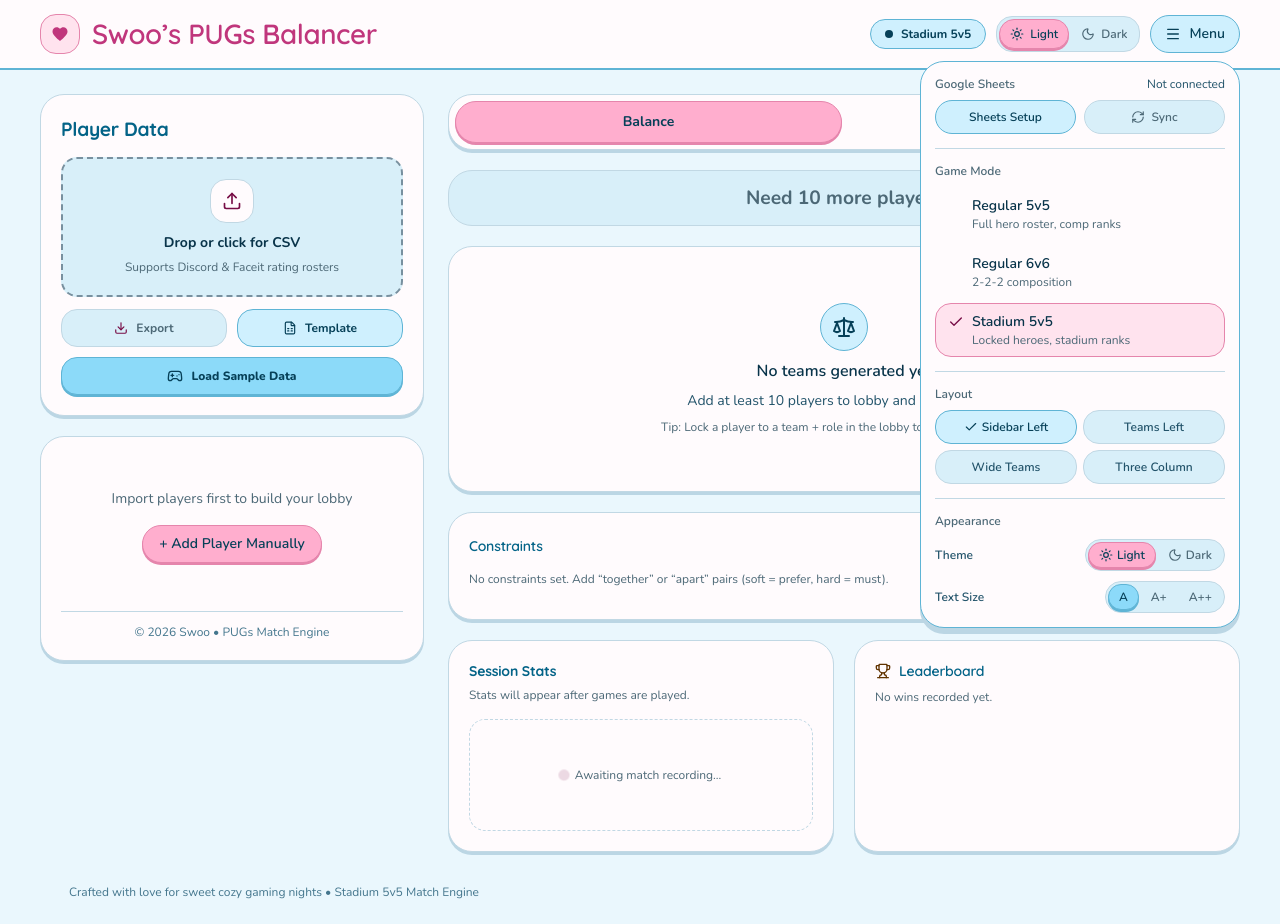
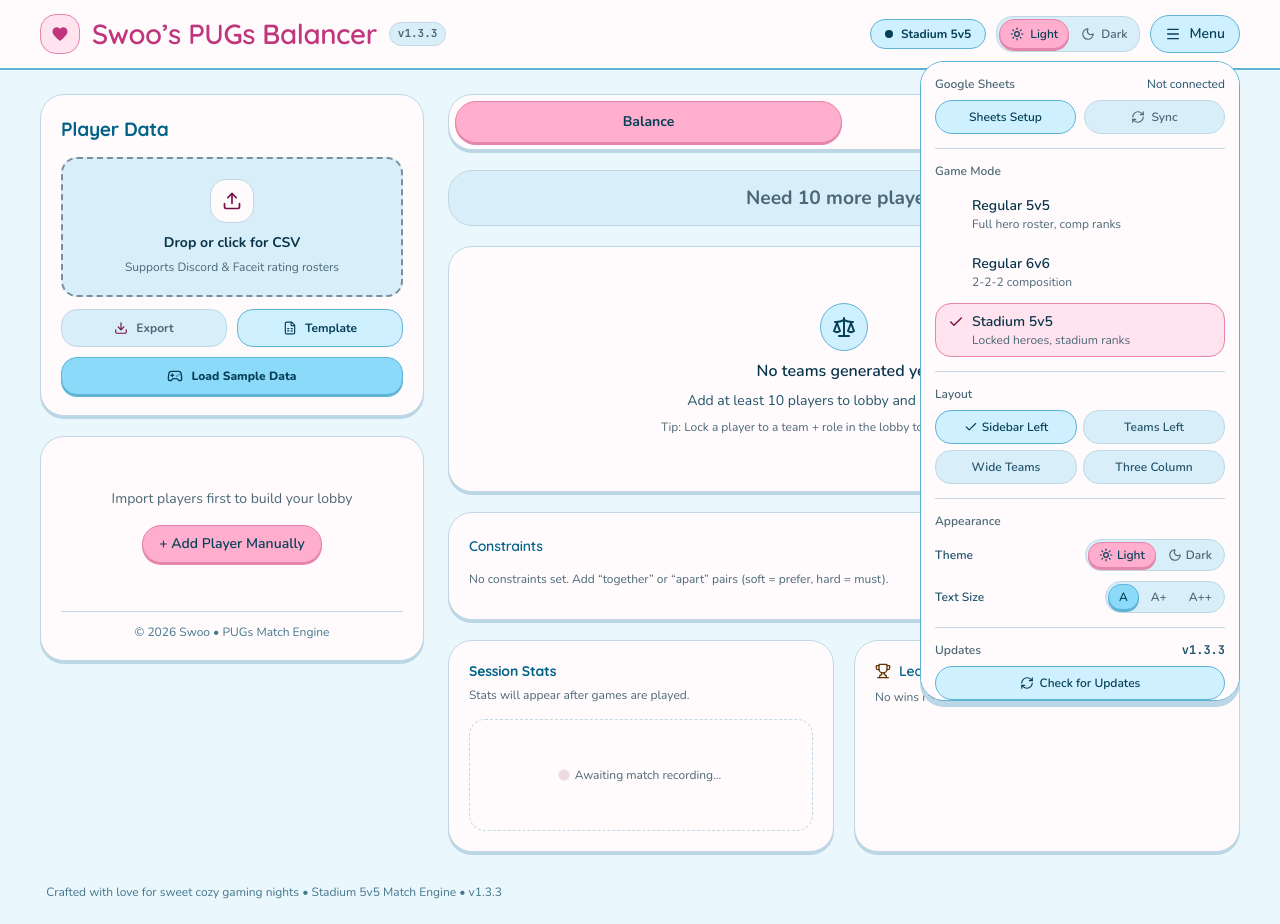
Before and after one commit to ShantingLiu/pugs-balancer-app, a React (Vite) app: page / in a window 1280 px wide. Both pictures are taken after a click on the button "Menu". Built offline with nearby package versions, Linux system fonts and the light colour scheme.

Commit message:
v1.3.3: display app version and add Check for Updates menu button

```diff
--- a/src-tauri/tauri.conf.json
+++ b/src-tauri/tauri.conf.json
@@ -1,7 +1,7 @@
 {
   "$schema": "../node_modules/@tauri-apps/cli/config.schema.json",
   "productName": "Swoos PUGs Balancer",
-  "version": "1.3.2",
+  "version": "1.3.3",
   "identifier": "com.stadiumbalancer.pugs",
   "build": {
     "frontendDist": "../dist",
--- a/src/App.tsx
+++ b/src/App.tsx
@@ -17,7 +17,9 @@ import { useSessionStore } from "@store/sessionStore";
 import { useSheetStore } from "@store/sheetStore";
 import { useTheme } from "@hooks/useTheme";
 import { MODE_CONFIGS } from "@engine/modeConfig";
+import { APP_VERSION } from "@config/appInfo";
 import { performSync, applySyncResult } from "@services/sheetSync";
+import type { Update } from "@services/updater";
 import { initAuth } from "@services/googleAuth";
 import { GOOGLE_CLIENT_ID, GOOGLE_CLIENT_SECRET } from "@config/google";
 import { handleSyncError } from "@utils/handleSyncError";
@@ -39,6 +41,16 @@ function App() {
   const [syncError, setSyncError] = useState<string | null>(null);
   const [syncing, setSyncing] = useState(false);
   const [showSheetSetup, setShowSheetSetup] = useState(false);
+  const [pendingUpdate, setPendingUpdate] = useState<Update | null>(null);
+
+  const handleUpdateFound = useCallback((found: Update) => {
+    setPendingUpdate((prev) => {
+      if (prev && prev !== found) {
+        void prev.close().catch(() => {});
+      }
+      return found;
+    });
+  }, []);
 
   // P1-042: Restore auth state silently on app launch
   useEffect(() => {
@@ -210,6 +222,9 @@ function App() {
               <h1 className="text-base sm:text-xl lg:text-2xl font-bold app-display text-wordmark truncate">
                 Swoo’s PUGs Balancer
               </h1>
+              <span className="hidden sm:inline-flex items-center px-2 py-0.5 rounded-pill text-[11px] font-semibold app-measured bg-paper-3 border border-rule text-muted shrink-0">
+                v{APP_VERSION}
+              </span>
             </div>
 
             <div className="flex items-center gap-1.5 sm:gap-2.5 shrink-0">
@@ -254,12 +269,16 @@ function App() {
               <HeaderMenu
                 onOpenSheets={() => setShowSheetSetup(true)}
                 onSync={handleSync}
+                onUpdateFound={handleUpdateFound}
               />
             </div>
           </div>
         </header>
 
-      <UpdateBanner />
+      <UpdateBanner
+        externalUpdate={pendingUpdate}
+        onClearExternalUpdate={() => setPendingUpdate(null)}
+      />
 
       {/* Sync error / info toast */}
       {syncError && (
@@ -386,7 +405,9 @@ function App() {
       </div>
 
       <footer className="container pb-6 pt-2 text-center text-xs text-footer-note font-medium">
-        <p>Crafted with love for sweet cozy gaming nights • {currentModeLabel} Match Engine</p>
+        <p>
+          Crafted with love for sweet cozy gaming nights • {currentModeLabel} Match Engine • v{APP_VERSION}
+        </p>
       </footer>
     </div>
   );
--- a/src/components/HeaderMenu.tsx
+++ b/src/components/HeaderMenu.tsx
@@ -4,11 +4,14 @@ import { useSessionStore } from "@store/sessionStore";
 import { useSheetStore } from "@store/sheetStore";
 import type { GameMode } from "@engine/types";
 import { MODE_OPTIONS, LAYOUT_OPTIONS, formatRelativeTime } from "@config/headerOptions";
+import { APP_VERSION } from "@config/appInfo";
+import { checkForAppUpdateManual, type Update } from "@services/updater";
 import { ModeSwitchConfirmModal } from "./ModeSelector";
 
 interface HeaderMenuProps {
   onOpenSheets: () => void;
   onSync: () => void;
+  onUpdateFound?: (update: Update) => void;
 }
 
 const FONT_SCALE_OPTIONS: { id: "normal" | "large" | "x-large"; label: string }[] = [
@@ -18,7 +21,7 @@ const FONT_SCALE_OPTIONS: { id: "normal" | "large" | "x-large"; label: string }[
 ];
 
 /** Consolidates Sheets, Mode, Layout, Theme, and Text Size controls into one header menu. */
-export function HeaderMenu({ onOpenSheets, onSync }: HeaderMenuProps) {
+export function HeaderMenu({ onOpenSheets, onSync, onUpdateFound }: HeaderMenuProps) {
   const gameMode = useSessionStore((s) => s.gameMode);
   const setGameMode = useSessionStore((s) => s.setGameMode);
   const lastResult = useSessionStore((s) => s.lastResult);
@@ -37,7 +40,43 @@ export function HeaderMenu({ onOpenSheets, onSync }: HeaderMenuProps) {
 
   const [isOpen, setIsOpen] = useState(false);
   const [confirmMode, setConfirmMode] = useState<GameMode | null>(null);
+  const [checkingUpdates, setCheckingUpdates] = useState(false);
+  const [updateNote, setUpdateNote] = useState<{
+    text: string;
+    tone: "ok" | "muted" | "bad";
+  } | null>(null);
   const menuRef = useRef<HTMLDivElement>(null);
+
+  const handleCheckForUpdates = async () => {
+    if (checkingUpdates) return;
+    setCheckingUpdates(true);
+    setUpdateNote(null);
+
+    try {
+      const result = await checkForAppUpdateManual();
+      if (result.status === "available") {
+        setIsOpen(false);
+        onUpdateFound?.(result.update);
+      } else if (result.status === "up-to-date") {
+        setUpdateNote({
+          text: `You’re on the latest version (v${APP_VERSION})`,
+          tone: "ok",
+        });
+      } else {
+        setUpdateNote({
+          text: "Auto-updates require the desktop app",
+          tone: "muted",
+        });
+      }
+    } catch (err: unknown) {
+      setUpdateNote({
+        text: err instanceof Error ? err.message : "Could not check for updates",
+        tone: "bad",
+      });
+    } finally {
+      setCheckingUpdates(false);
+    }
+  };
 
   useEffect(() => {
     function handleClickOutside(event: MouseEvent) {
@@ -272,6 +311,44 @@ export function HeaderMenu({ onOpenSheets, onSync }: HeaderMenuProps) {
                 </div>
               </div>
             </div>
+
+            <hr className="border-rule" />
+
+            {/* Updates & Version */}
+            <div className="space-y-2">
+              <div className="flex items-center justify-between gap-2">
+                <span className="text-xs font-semibold text-muted">Updates</span>
+                <span className="text-xs font-semibold app-measured text-ink-2">
+                  v{APP_VERSION}
+                </span>
+              </div>
+              <button
+                type="button"
+                onClick={handleCheckForUpdates}
+                disabled={checkingUpdates}
+                className="w-full app-secondary inline-flex items-center justify-center gap-1.5 px-3 py-2 rounded-pill text-xs font-semibold"
+              >
+                <RefreshCw
+                  className={`h-3.5 w-3.5 ${checkingUpdates ? "animate-spin" : ""}`}
+                  aria-hidden="true"
+                />
+                <span>{checkingUpdates ? "Checking…" : "Check for Updates"}</span>
+              </button>
+              {updateNote && (
+                <p
+                  role="status"
+                  className={`text-xs ${
+                    updateNote.tone === "ok"
+                      ? "text-ok"
+                      : updateNote.tone === "bad"
+                        ? "text-bad"
+                        : "text-muted"
+                  }`}
+                >
+                  {updateNote.text}
+                </p>
+              )}
+            </div>
           </div>
         )}
       </div>
--- a/src/components/UpdateBanner.tsx
+++ b/src/components/UpdateBanner.tsx
@@ -7,7 +7,12 @@ import {
   type UpdateProgress,
 } from "@services/updater";
 
-export function UpdateBanner() {
+interface UpdateBannerProps {
+  externalUpdate?: Update | null;
+  onClearExternalUpdate?: () => void;
+}
+
+export function UpdateBanner({ externalUpdate, onClearExternalUpdate }: UpdateBannerProps = {}) {
   const [update, setUpdate] = useState<Update | null>(null);
   const [installing, setInstalling] = useState(false);
   const [progress, setProgress] = useState<UpdateProgress | null>(null);
@@ -41,7 +46,8 @@ export function UpdateBanner() {
     };
   }, []);
 
-  if (!update) return null;
+  const activeUpdate = externalUpdate ?? update;
+  if (!activeUpdate) return null;
 
   const handleInstall = async () => {
     if (installing) return;
@@ -50,7 +56,7 @@ export function UpdateBanner() {
     setProgress(null);
 
     try {
-      await installAppUpdate(update, (nextProgress) => {
+      await installAppUpdate(activeUpdate, (nextProgress) => {
         setProgress(nextProgress);
       });
       installedRef.current = true;
@@ -64,6 +70,10 @@ export function UpdateBanner() {
 
   const handleDismiss = () => {
     if (installing) return;
+    if (externalUpdate) {
+      void externalUpdate.close().catch(() => {});
+      onClearExternalUpdate?.();
+    }
     if (updateRef.current) {
       void updateRef.current.close().catch(() => {});
       updateRef.current = null;
@@ -91,18 +101,18 @@ export function UpdateBanner() {
           <Download className="h-4 w-4 shrink-0" aria-hidden="true" />
           <span className="truncate">
             {error ? (
-              <>Update to v{update.version} failed: {error}</>
+              <>Update to v{activeUpdate.version} failed: {error}</>
             ) : installing ? (
               percent !== null ? (
-                <>Downloading update v{update.version} ({percent}%)…</>
+                <>Downloading update v{activeUpdate.version} ({percent}%)…</>
               ) : (
-                <>Installing update v{update.version}…</>
+                <>Installing update v{activeUpdate.version}…</>
               )
             ) : (
               <>
-                Update <span className="font-semibold">v{update.version}</span> is ready to install
+                Update <span className="font-semibold">v{activeUpdate.version}</span> is ready to install
                 {" "}
-                <span className="text-muted">(current: v{update.currentVersion})</span>
+                <span className="text-muted">(current: v{activeUpdate.currentVersion})</span>
               </>
             )}
           </span>
--- /dev/null
+++ b/src/config/appInfo.ts
@@ -0,0 +1,3 @@
+/** App version injected from src-tauri/tauri.conf.json at build/test time. */
+export const APP_VERSION =
+  typeof __APP_VERSION__ !== "undefined" ? __APP_VERSION__ : "0.0.0";
--- a/src/services/updater.ts
+++ b/src/services/updater.ts
@@ -9,6 +9,11 @@ export interface UpdateProgress {
   totalBytes: number | null;
 }
 
+export type ManualUpdateCheckResult =
+  | { status: "available"; update: Update }
+  | { status: "up-to-date" }
+  | { status: "unsupported" };
+
 /**
  * Checks for a newer signed desktop release when running inside Tauri.
  * Returns null in web/test environments or when already up to date.
@@ -16,6 +21,15 @@ export interface UpdateProgress {
 export async function checkForAppUpdate(): Promise<Update | null> {
   if (!isTauri()) return null;
   return await check();
+}
+
+/**
+ * Manual update check for UI triggers, distinguishing unsupported web mode from up-to-date.
+ */
+export async function checkForAppUpdateManual(): Promise<ManualUpdateCheckResult> {
+  if (!isTauri()) return { status: "unsupported" };
+  const update = await check();
+  return update ? { status: "available", update } : { status: "up-to-date" };
 }
 
 /**
--- /dev/null
+++ b/src/vite-env.d.ts
@@ -0,0 +1,3 @@
+/// <reference types="vite/client" />
+
+declare const __APP_VERSION__: string;
--- a/vite.config.ts
+++ b/vite.config.ts
@@ -1,10 +1,18 @@
 import { defineConfig } from 'vite'
 import react from '@vitejs/plugin-react'
+import fs from 'fs'
 import path from 'path'
+
+const tauriConfig = JSON.parse(
+  fs.readFileSync(path.resolve(__dirname, './src-tauri/tauri.conf.json'), 'utf8')
+) as { version: string }
 
 // https://vite.dev/config/
 export default defineConfig({
   plugins: [react()],
+  define: {
+    __APP_VERSION__: JSON.stringify(tauriConfig.version),
+  },
   resolve: {
     alias: {
       '@': path.resolve(__dirname, './src'),
--- a/vitest.config.ts
+++ b/vitest.config.ts
@@ -1,9 +1,17 @@
 import { defineConfig } from "vitest/config";
 import react from "@vitejs/plugin-react";
+import fs from "fs";
 import { resolve } from "path";
+
+const tauriConfig = JSON.parse(
+  fs.readFileSync(resolve(__dirname, "./src-tauri/tauri.conf.json"), "utf8")
+) as { version: string };
 
 export default defineConfig({
   plugins: [react()],
+  define: {
+    __APP_VERSION__: JSON.stringify(tauriConfig.version),
+  },
   test: {
     environment: "jsdom",
     globals: true,
```
Also changed, not shown: 2 other files (tests, documents, lock files or other folders).
